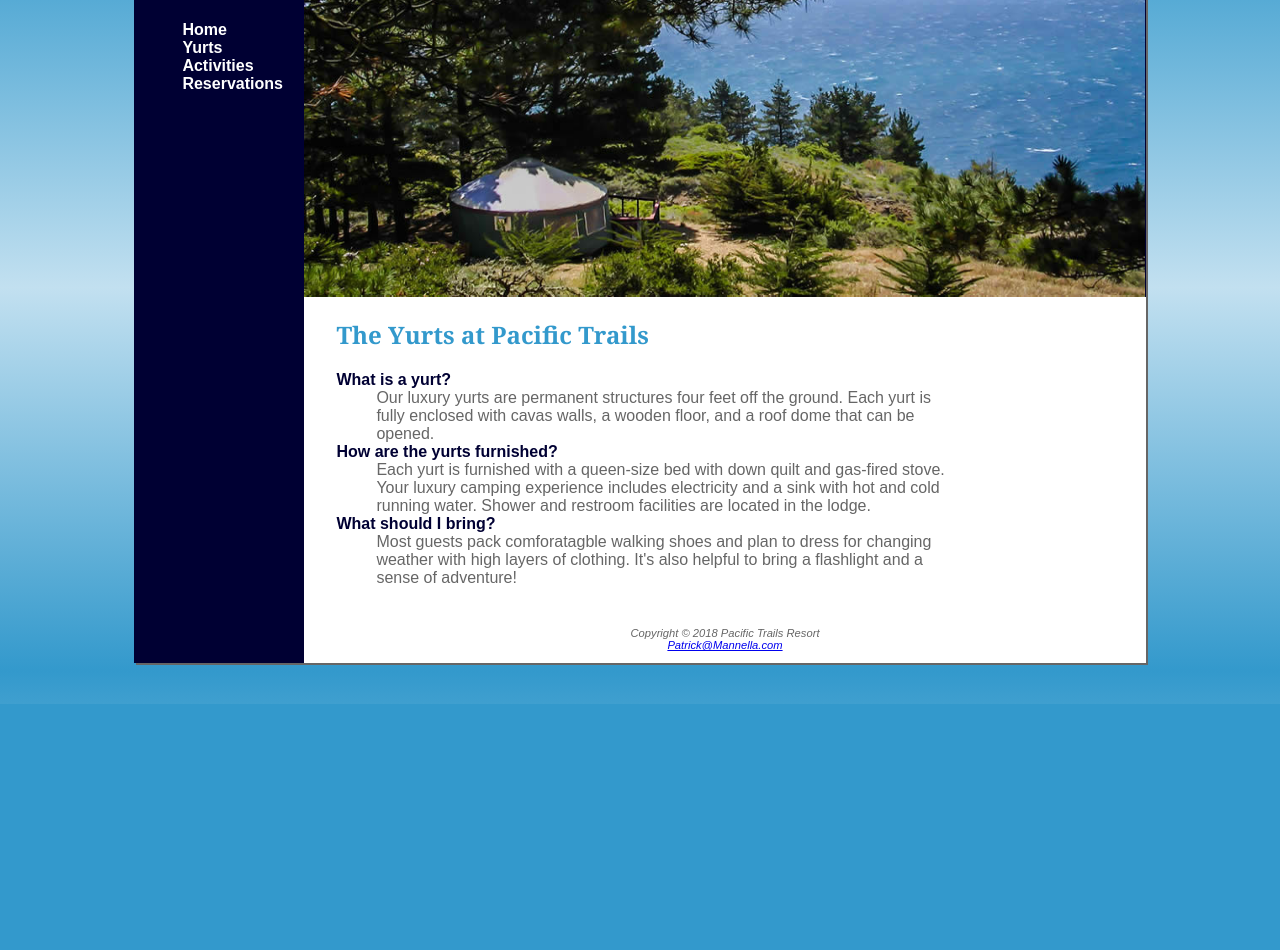
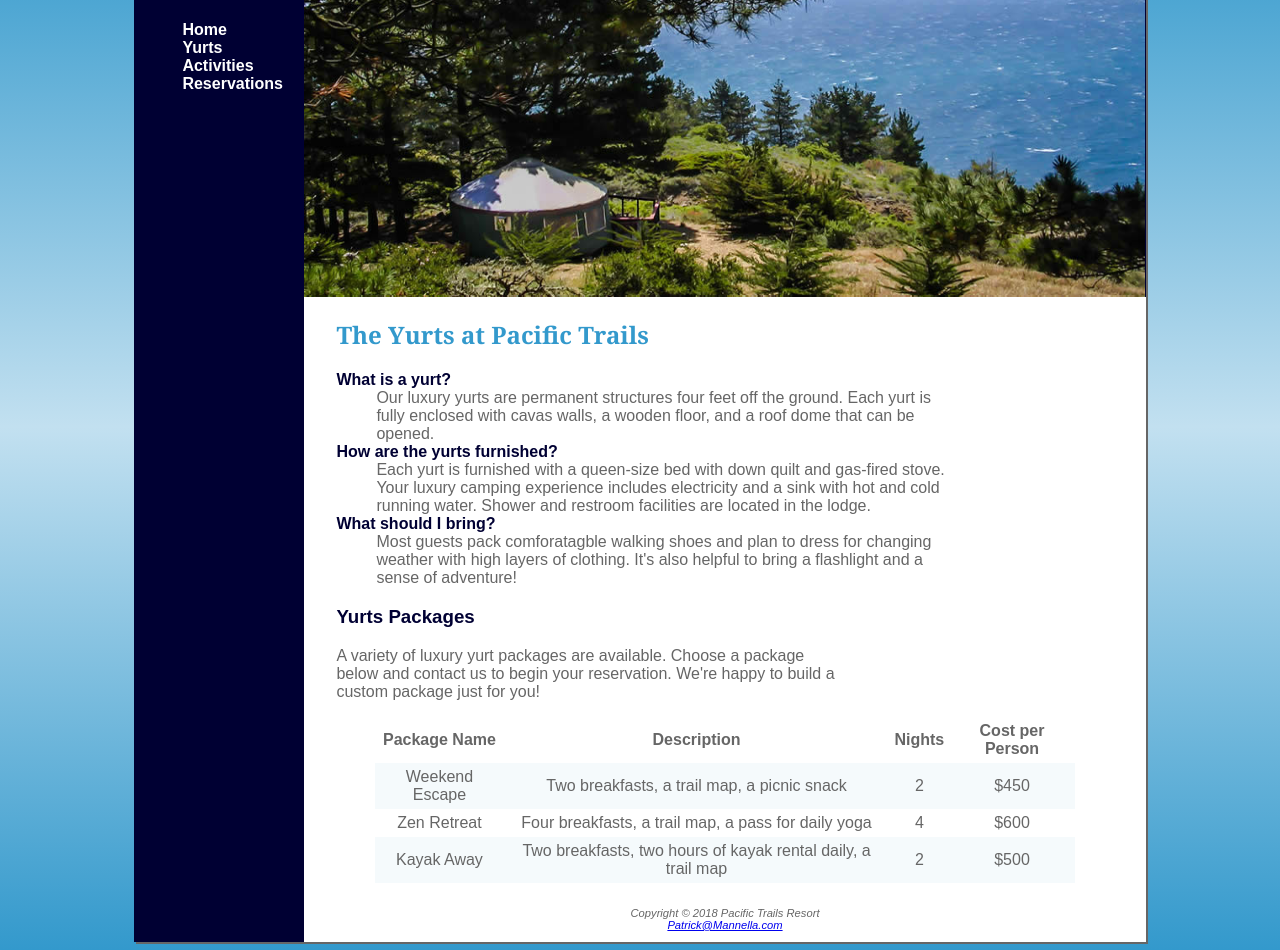
Before and after one commit to patrickbmannella/lab_PatrickMannella, a plain HTML site: page yurts.html in a window 1280 px wide. Shown: the part 96-1046 px from the top of the page. Before the commit the page ends 800 px from the top, so only its background shows below. Drawn offline with Linux system fonts and the light colour scheme.

Commit message:
Lab 5 - Chapter 8 - Task 3

```diff
--- a/yurts.html
+++ b/yurts.html
@@ -37,6 +37,34 @@ content="width=device-width, initial-scale=1.0">
 			weather with high layers of clothing. It&#39;s also helpful to bring a flashlight and a<br>
 			sense of adventure!</dd>
 	</dl>
+	<h3>Yurts Packages</h3>
+	<p>A variety of luxury yurt packages are available. Choose a package<br>
+	   below and contact us to begin your reservation. We're happy to build a<br>
+	   custom package just for you!</p>
+	<table>
+		<tr>
+			<th>Package Name</th>
+			<th>Description</th>
+			<th>Nights</th>
+			<th>Cost per Person</th>
+		</tr>
+		<tr>
+			<td>Weekend Escape</td>
+			<td>Two breakfasts, a trail map, a picnic snack</td>
+			<td>2</td>
+			<td>$450</td>
+		</tr>
+		<tr>
+			<td>Zen Retreat</td>
+			<td>Four breakfasts, a trail map, a pass for daily yoga</td>
+			<td>4</td>
+			<td>$600</td>
+		<tr>
+			<td>Kayak Away</td>
+			<td>Two breakfasts, two hours of kayak rental daily, a trail map</td>
+			<td>2</td>
+			<td>$500</td>
+	</table>
 </main>
 <footer>
 	<br>
```
